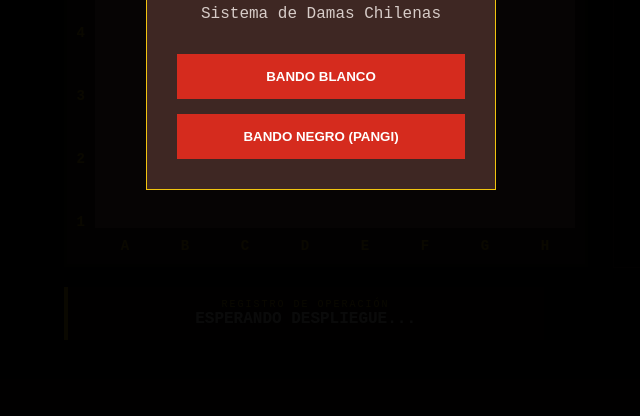
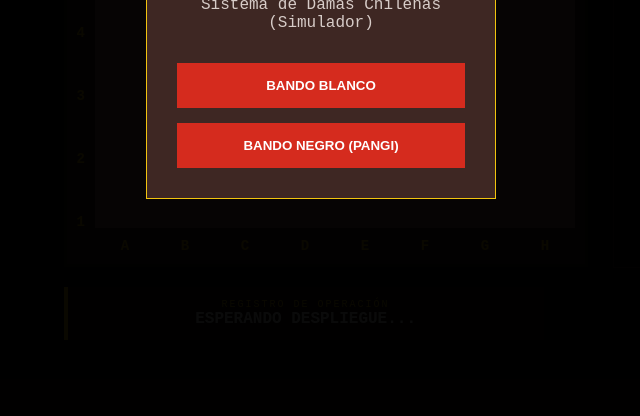
Before and after one commit to DiegoFierro/frontera-damas-chilenas, a plain HTML site: page index.html in a window 1280 px wide. Shown: the part 384-800 px from the top of the page, without its empty margins (319-959 px from the left). Drawn offline with Linux system fonts and the light colour scheme.

Commit message:
Modify title and description in index.html
Updated the title and description in the HTML file.

```diff
--- a/index.html
+++ b/index.html
@@ -14,7 +14,7 @@
                 <div class="flag-red"></div>
             </div>
             <h1>FRONTERA</h1>
-            <p>Sistema de Damas Chilenas</p>
+            <p>Sistema de Damas Chilenas (Simulador)</p>
             <div class="options">
                 <button onclick="setupGame('white')">BANDO BLANCO</button>
                 <button onclick="setupGame('black')">BANDO NEGRO (Pangi)</button>
@@ -54,7 +54,6 @@
                         <div class="coords-x"><span>A</span><span>B</span><span>C</span><span>D</span><span>E</span><span>F</span><span>G</span><span>H</span></div>
                     </div>
                 </div>
-
                 <div id="move-logger">
                     <div class="logger-title">REGISTRO DE OPERACIÓN</div>
                     <div id="current-move-text">ESPERANDO DESPLIEGUE...</div>
```
